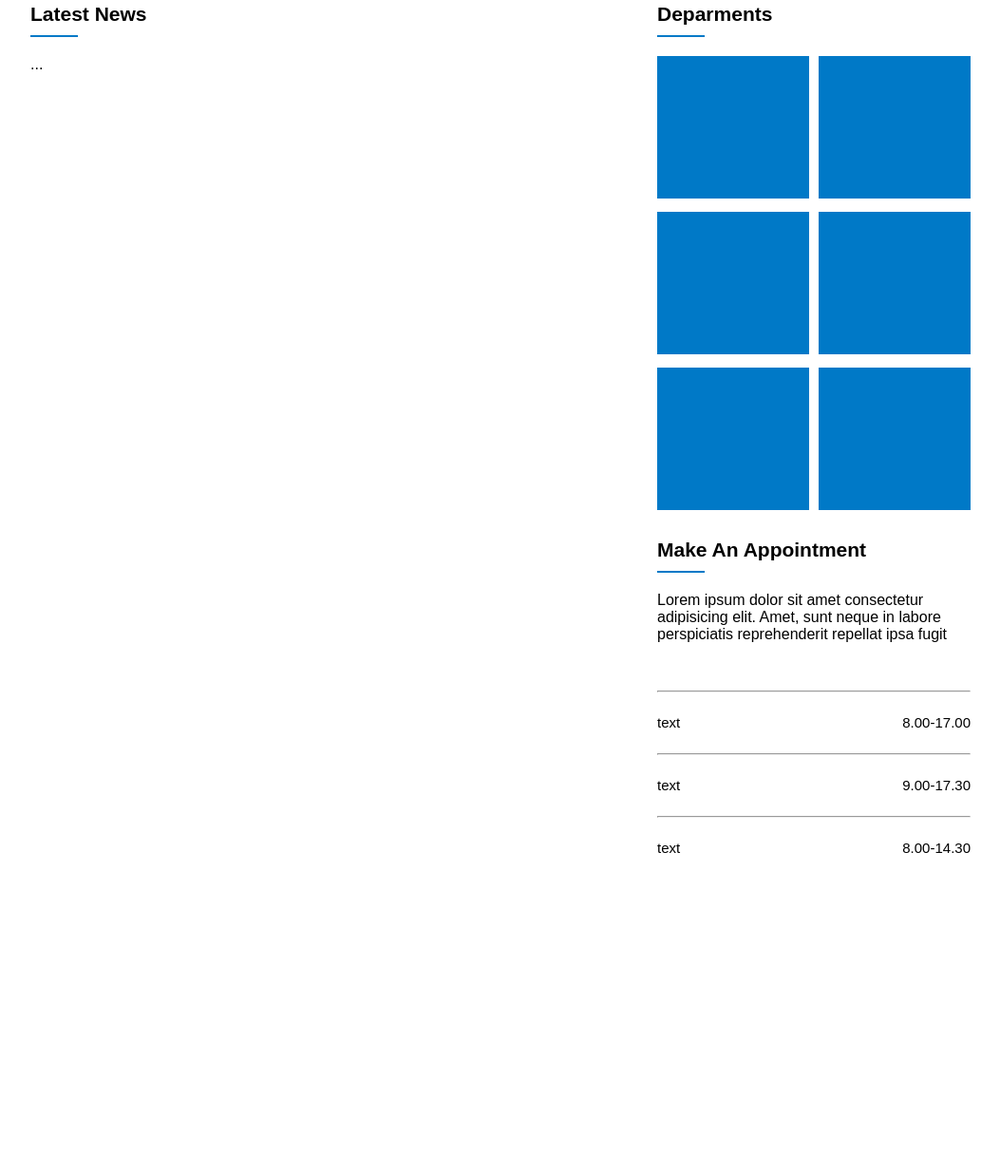
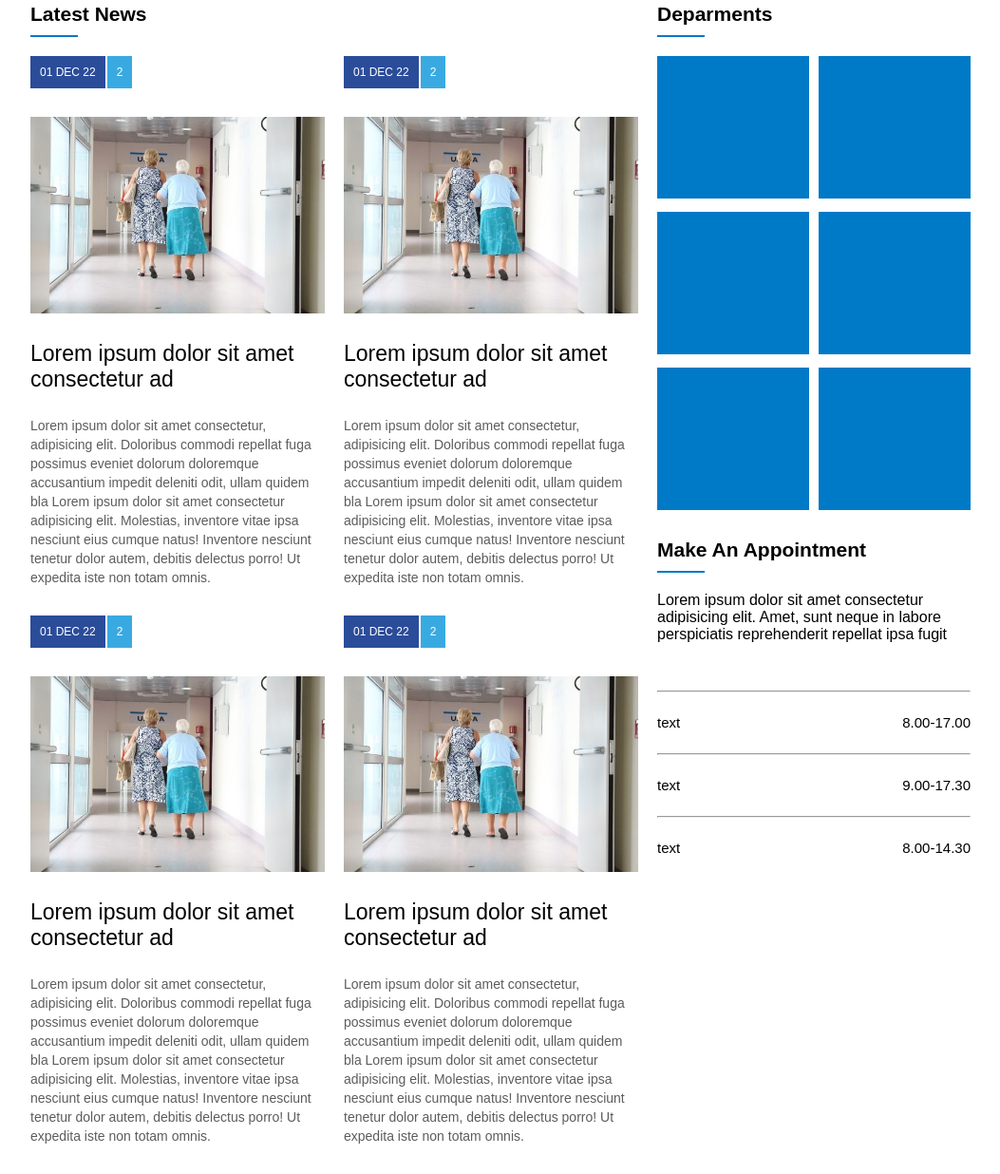
Before and after one commit to gislainny2512/medcenter, a plain HTML site: page index.html in a window 1280 px wide. Shown: the part 817-2053 px from the top of the page at 95% size, without its empty margins (113-1166 px from the left). Before the commit the page ends 1734 px from the top, so only its background shows below. Drawn offline with Linux system fonts and the light colour scheme.

Commit message:
Complemento

```diff
--- a/assets/css/style.css
+++ b/assets/css/style.css
@@ -2,6 +2,9 @@ body{
     margin: 0;
     padding: 0;
     font-family: Arial, Helvetica, sans-serif;
+}
+a{
+    text-decoration: none;
 }
 header{
     height: 120px;
@@ -150,6 +153,10 @@ nav a:hover{
     background-color: #0079c7;
     margin-top: 10px;
 }
+.d-flex{
+    display: flex;
+    flex-wrap: wrap;
+}
 .conteudo{
     display: flex;
     justify-content: space-between;
@@ -164,3 +171,47 @@ nav a:hover{
 .widget-desc{
     margin-bottom: 50px;
 }
+article{
+    flex: 1;
+    min-width: 300px;
+    margin-right: 20px;
+}
+article .news_data{
+    display: flex;
+}
+.news_posted_at{
+    background-color:#2b4c99 ;
+    color: white;
+    font-size: 12px;
+    padding: 10px;
+    margin-right: 2px;
+
+
+}
+.news_comments{
+    background-color:#39aae1 ;
+    color: white;
+    font-size: 12px;
+    padding: 10px;
+}
+.news_thumbnail {
+    margin-top: 30px;
+}
+.news_thumbnail img {
+    width: 100%;
+    height: auto;
+
+}
+.news_title{
+    margin: 25px 0px;
+    font-size: 23px;
+    color: black;
+
+}
+.news_resumo{
+    font-size: 14px;
+    color: #5c5c5c;
+    line-height: 20px;
+    margin-bottom: 30px;
+
+}
--- a/index.html
+++ b/index.html
@@ -82,8 +82,80 @@
                     <div class="widget-title-text">Latest News</div>
                     <div class="widget-title-bar"></div>
                 </div>
-                <div class="widget-body">
-                    ...
+                <div class="widget-body d-flex">
+
+                    <article>
+                     <a href="">
+                            <div class="news_data">
+                                <div class="news_posted_at">01 DEC 22</div>
+                                <div class="news_comments">2</div>
+
+                            </div>
+                            <div class="news_thumbnail">
+                                <img src="./assets/imagens/img2.jpg" alt="Imagem">
+                            </div>
+                            <div class="news_title">
+                                Lorem ipsum dolor sit amet consectetur ad
+                            </div>
+                            <div class="news_resumo">
+                                Lorem ipsum dolor sit amet consectetur, adipisicing elit. Doloribus commodi repellat fuga possimus eveniet dolorum doloremque accusantium impedit deleniti odit, ullam quidem bla Lorem ipsum dolor sit amet consectetur adipisicing elit. Molestias, inventore vitae ipsa nesciunt eius cumque natus! Inventore nesciunt tenetur dolor autem, debitis delectus porro! Ut expedita iste non totam omnis.
+                            </div>
+                     </a>
+                    </article>
+                    <article>
+                        <a href="">
+                               <div class="news_data">
+                                   <div class="news_posted_at">01 DEC 22</div>
+                                   <div class="news_comments">2</div>
+
+                               </div>
+                               <div class="news_thumbnail">
+                                   <img src="./assets/imagens/img2.jpg" alt="Imagem">
+                               </div>
+                               <div class="news_title">
+                                   Lorem ipsum dolor sit amet consectetur ad
+                               </div>
+                               <div class="news_resumo">
+                                   Lorem ipsum dolor sit amet consectetur, adipisicing elit. Doloribus commodi repellat fuga possimus eveniet dolorum doloremque accusantium impedit deleniti odit, ullam quidem bla Lorem ipsum dolor sit amet consectetur adipisicing elit. Molestias, inventore vitae ipsa nesciunt eius cumque natus! Inventore nesciunt tenetur dolor autem, debitis delectus porro! Ut expedita iste non totam omnis.
+                               </div>
+                        </a>
+                       </article>
+                       <article>
+                        <a href="">
+                               <div class="news_data">
+                                   <div class="news_posted_at">01 DEC 22</div>
+                                   <div class="news_comments">2</div>
+
+                               </div>
+                               <div class="news_thumbnail">
+                                   <img src="./assets/imagens/img2.jpg" alt="Imagem">
+                               </div>
+                               <div class="news_title">
+                                   Lorem ipsum dolor sit amet consectetur ad
+                               </div>
+                               <div class="news_resumo">
+                                   Lorem ipsum dolor sit amet consectetur, adipisicing elit. Doloribus commodi repellat fuga possimus eveniet dolorum doloremque accusantium impedit deleniti odit, ullam quidem bla Lorem ipsum dolor sit amet consectetur adipisicing elit. Molestias, inventore vitae ipsa nesciunt eius cumque natus! Inventore nesciunt tenetur dolor autem, debitis delectus porro! Ut expedita iste non totam omnis.
+                               </div>
+                        </a>
+                       </article>
+                       <article>
+                        <a href="">
+                               <div class="news_data">
+                                   <div class="news_posted_at">01 DEC 22</div>
+                                   <div class="news_comments">2</div>
+
+                               </div>
+                               <div class="news_thumbnail">
+                                   <img src="./assets/imagens/img2.jpg" alt="Imagem">
+                               </div>
+                               <div class="news_title">
+                                   Lorem ipsum dolor sit amet consectetur ad
+                               </div>
+                               <div class="news_resumo">
+                                   Lorem ipsum dolor sit amet consectetur, adipisicing elit. Doloribus commodi repellat fuga possimus eveniet dolorum doloremque accusantium impedit deleniti odit, ullam quidem bla Lorem ipsum dolor sit amet consectetur adipisicing elit. Molestias, inventore vitae ipsa nesciunt eius cumque natus! Inventore nesciunt tenetur dolor autem, debitis delectus porro! Ut expedita iste non totam omnis.
+                               </div>
+                        </a>
+                       </article>
                 </div>
             </div>
         </section>
```
Also changed, not shown: assets/imagens/img2.jpg (added).
